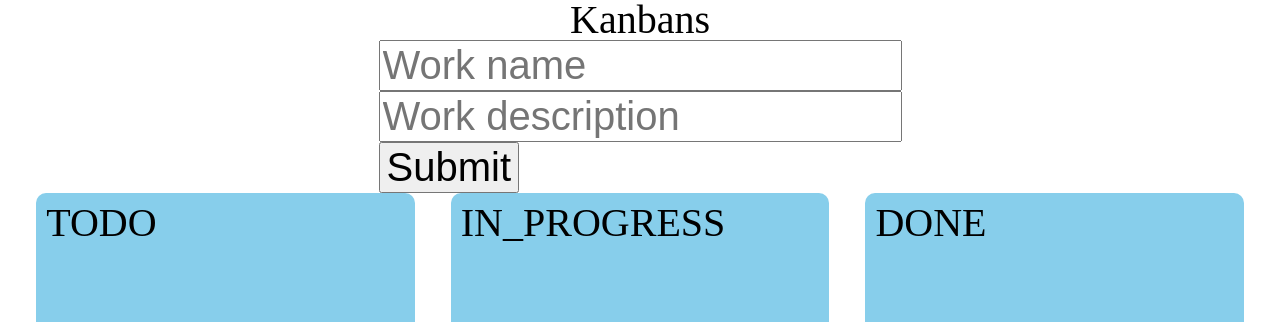
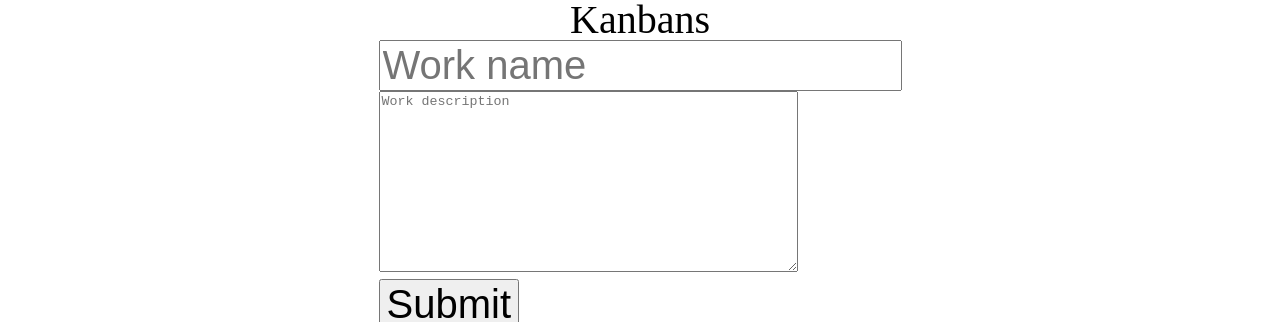
Before and after one commit to ReidoBoss/stsagarino-15202024, a Vue app: page / in a window 1280 px wide. Shown: the top 322 px of the page. Built offline with nearby package versions, Linux system fonts and the light colour scheme; no server answers.

Commit message:
made work description area become a text area

```diff
--- a/src/components/Kanban.vue
+++ b/src/components/Kanban.vue
@@ -73,7 +73,6 @@
   const prop = defineProps<Props>()
   const errorMessage = ref<string>('')
 
-  const url = import.meta.env.VITE_KANBAN_URL
 
   function initiateUpdate(id:string) {
     const kanbans = prop.kanbans
--- a/src/views/Main.vue
+++ b/src/views/Main.vue
@@ -9,18 +9,21 @@
         type="text"
         placeholder="Work name"
         v-model="name"
+        maxlength="250"
       >
       <br>
-      <input
+      <textarea
+        class="work-description"
         type="text"
         placeholder="Work description"
         v-model="description"
+        maxlength="1000"
       >
+      </textarea>
       <br>
       <button type="submit">Submit</button>
     </form>
   </div>
-
 
   <InputKanbanVue
   />
@@ -114,20 +117,6 @@
     event.dataTransfer!.setData('kanbanID',kanban.id!)
   }
 
-  async function addKanban(kanban:Kanban){
-    try{
-      const response = await axios.post(url+'/kanban',kanban)
-      const statusCode = response.data.code
-
-      if(statusCode === 1){
-        kanbans.value.push(kanban)
-      }
-
-    }catch(error){
-      console.log(error)
-    }
-  }
-
   const isUpdating = ref<boolean>(false)
   function goUpdate(kanban:Kanban){
     isUpdating.value = !isUpdating.value
@@ -171,5 +160,8 @@
   .qwe button{
     font-size: 40px;
   }
-
+  .work-description{
+    width: 413px;
+    height: 175px;
+  }
 </style>
```
Also changed, not shown: 1 other file (tests, documents, lock files or other folders).
